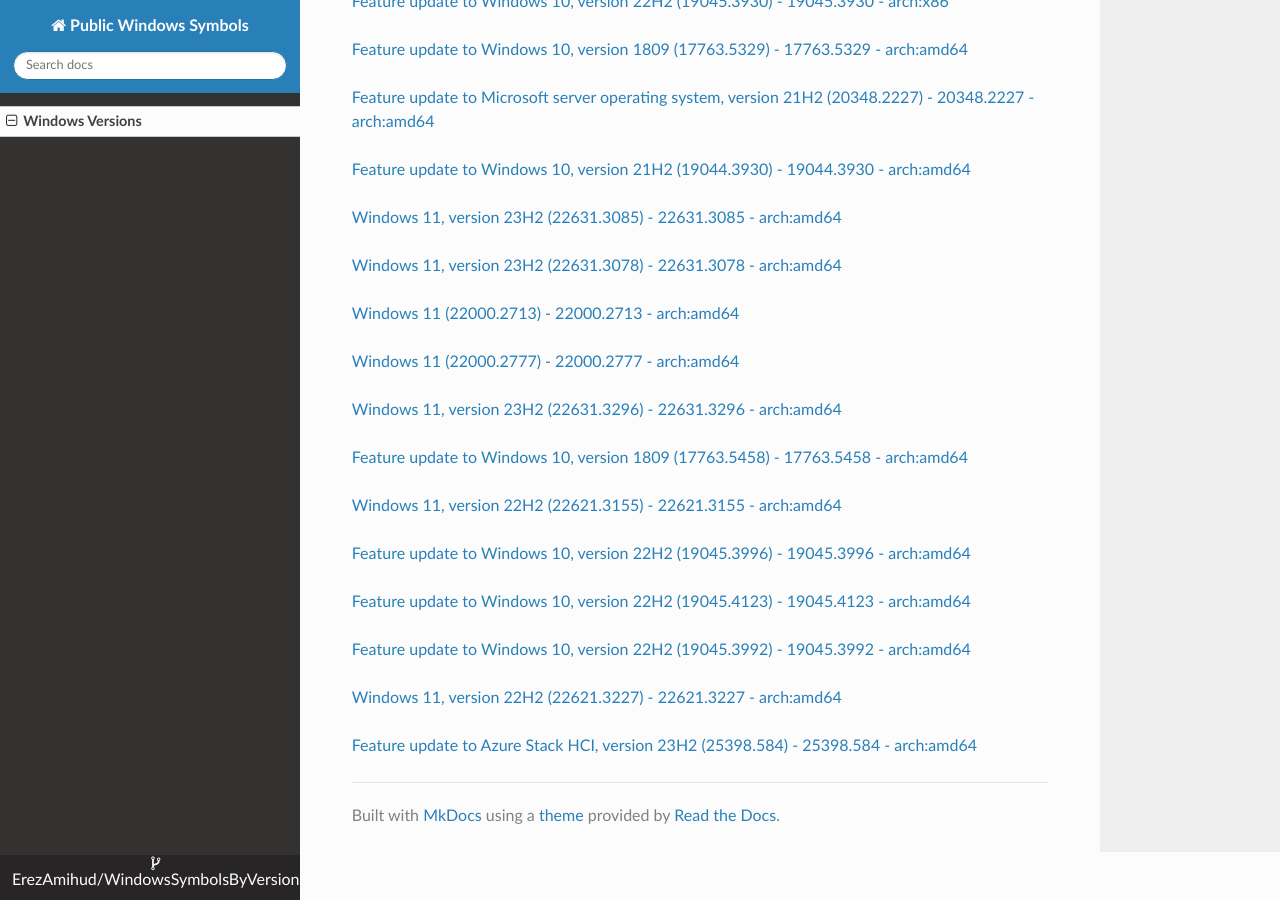
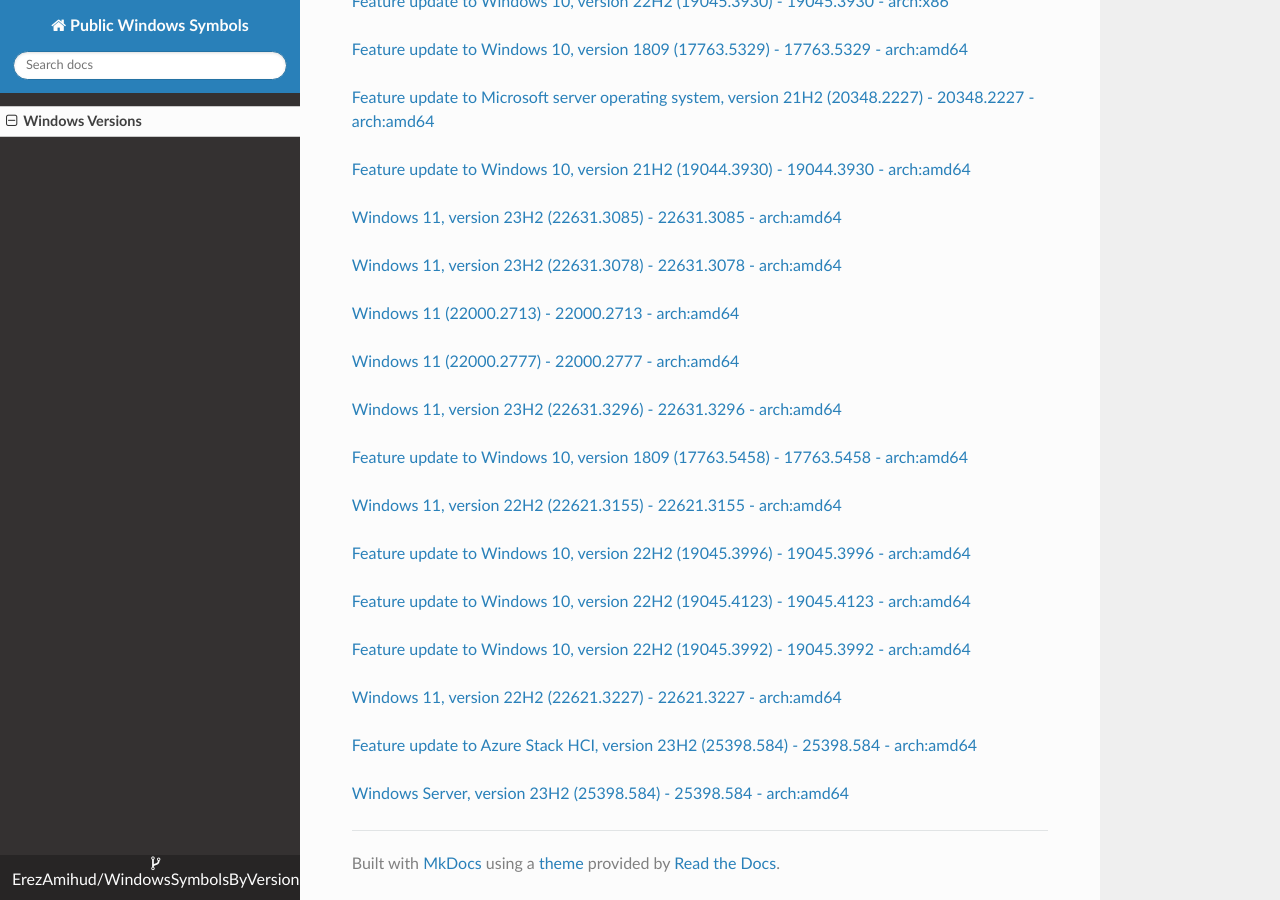
Before and after one commit to ErezAmihud/WindowsSymbolsByVersion, an MkDocs documentation site: the page built from docs/index.md, in a window 1280 px wide and 900 px high, scrolled down 18845 px. Built offline with MkDocs 1.6.1, drawn with Linux system fonts in a browser that asks for light colours; nearby versions of some CDN libraries.

Commit message:
Automated commit, add manifest for 5f876b5a-61a0-4289-bc5c-966f283a86de

```diff
--- a/docs/index.md
+++ b/docs/index.md
@@ -1039,3 +1039,6 @@
 
 
 [Feature update to Azure Stack HCI, version 23H2 (25398.584) - 25398.584 - arch:amd64](https://github.com/ErezAmihud/WindowsSymbolsByVersion/blob/main/manifests/d2a954c5-1215-488d-9675-d1284defbc93.manifest)
+
+
+[Windows Server, version 23H2 (25398.584) - 25398.584 - arch:amd64](https://github.com/ErezAmihud/WindowsSymbolsByVersion/blob/main/manifests/5f876b5a-61a0-4289-bc5c-966f283a86de.manifest)
```
Also changed, not shown: process_builds.json (+1 -1 lines), 1 other file.
